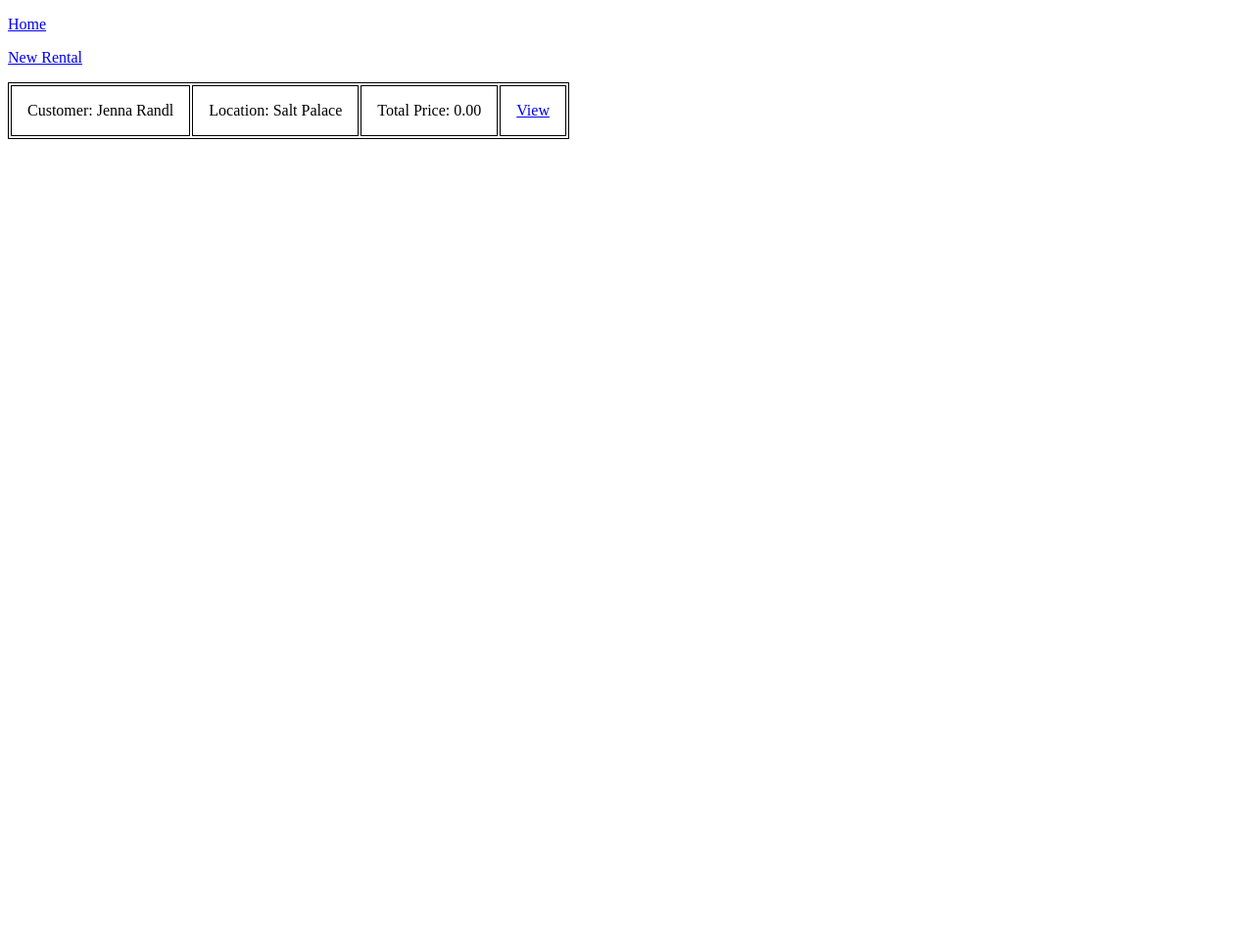
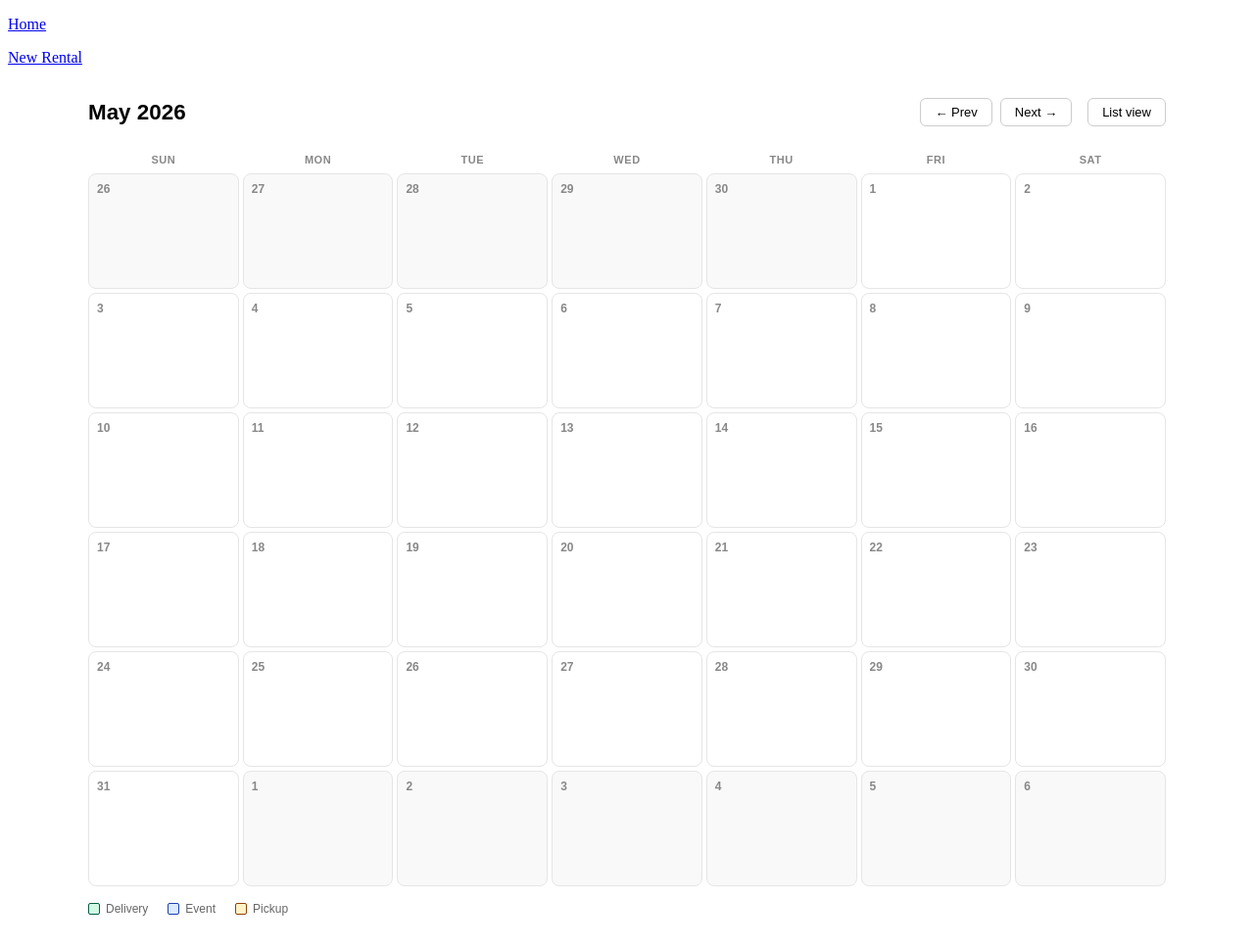
Before and after one commit to dylanmelchior/axist-rental-dashboard, a Django app: page /rentals/ in a window 1280 px wide. Shown: the whole page at 98% size. Before the commit the page ends 142 px from the top, so only its background shows below. Run offline with Django 5.2, Linux system fonts and the light colour scheme; data comes from the database, SQL or seed files in the repository; both versions use the stored data as it was after the commit.

Commit message:
Adding a calendar view to the main rental dashboard.

```diff
--- a/axist_dashboard/dashboard/models.py
+++ b/axist_dashboard/dashboard/models.py
@@ -5,13 +5,16 @@ from django.db import models
 class Customer(models.Model):
     name = models.CharField(max_length=200)
     phone = models.CharField(max_length=200, null = True)
-    email = models.EmailField(default = "None")
+    email = models.EmailField(default = "None", null = True)
     qb_id = models.BigIntegerField()
+
+    def __str__(self):
+        return self.name
 
 
 class OutreachLog(models.Model):
     customer = models.ForeignKey(Customer, on_delete=models.CASCADE)
-    lastContacted = models.DateField()
+    lastContacted = models.DateTimeField()
 
 class Rental(models.Model):
     customer = models.ForeignKey(Customer, on_delete=models.CASCADE)
--- a/axist_dashboard/dashboard/templates/rentals.html
+++ b/axist_dashboard/dashboard/templates/rentals.html
@@ -8,21 +8,195 @@
   </head>
   <header>
     <nav>
-        <p><a href="/"> Home </a></p>
-        <p><a href="/newrental/"> New Rental </a></p>
+      <p><a href="/"> Home </a></p>
+      <p><a href="/newrental/"> New Rental </a></p>
     </nav>
-</header>
+  </header>
   <body>
-    <table>
-      {% for rental in rentals %}
-      <tr>
-        <td>Customer: {{rental.customer.name}}</td>
-        <td>Location: {{rental.location}}</td>
-        <td>Total Price: {{rental.totalPrice}}</td>
-        <td><a href="{% url 'rental_card' id=rental.id %}">View</a></td>
-      </tr>
-      {% endfor %}
-    </table>
+    <style>
+      .cal-wrap {
+        max-width: 1100px;
+        margin: 2rem auto;
+        padding: 0 1rem;
+        font-family: sans-serif;
+      }
+      .cal-header {
+        display: flex;
+        align-items: center;
+        justify-content: space-between;
+        margin-bottom: 1.5rem;
+      }
+      .cal-header h2 {
+        font-size: 1.4rem;
+        font-weight: 600;
+        margin: 0;
+      }
+      .cal-nav a {
+        display: inline-block;
+        padding: 6px 14px;
+        border: 1px solid #ccc;
+        border-radius: 6px;
+        text-decoration: none;
+        color: inherit;
+        font-size: 13px;
+      }
+      .cal-nav a:hover {
+        background: #f5f5f5;
+      }
+      .day-labels {
+        display: grid;
+        grid-template-columns: repeat(7, 1fr);
+        gap: 4px;
+        margin-bottom: 4px;
+      }
+      .day-label {
+        text-align: center;
+        font-size: 11px;
+        font-weight: 600;
+        color: #888;
+        text-transform: uppercase;
+        letter-spacing: 0.05em;
+        padding: 4px 0;
+      }
+      .cal-grid {
+        display: grid;
+        grid-template-columns: repeat(7, 1fr);
+        gap: 4px;
+      }
+      .cal-day {
+        min-height: 100px;
+        border: 1px solid #e5e5e5;
+        border-radius: 8px;
+        padding: 8px;
+        background: #fff;
+      }
+      .cal-day.other-month {
+        background: #f9f9f9;
+      }
+      .cal-day.today {
+        border-color: #3b82f6;
+      }
+      .day-num {
+        font-size: 12px;
+        color: #888;
+        font-weight: 600;
+        margin-bottom: 5px;
+      }
+      .today .day-num {
+        color: #2563eb;
+      }
+      .rental-pill {
+        font-size: 11px;
+        border-radius: 4px;
+        padding: 2px 6px;
+        margin-bottom: 3px;
+        white-space: nowrap;
+        overflow: hidden;
+        text-overflow: ellipsis;
+        display: block;
+        text-decoration: none;
+      }
+      .pill-event {
+        background: #dbeafe;
+        color: #1e40af;
+      }
+      .pill-delivery {
+        background: #d1fae5;
+        color: #065f46;
+      }
+      .pill-pickup {
+        background: #fef3c7;
+        color: #92400e;
+      }
+      .legend {
+        display: flex;
+        gap: 20px;
+        margin-top: 1rem;
+      }
+      .leg-item {
+        display: flex;
+        align-items: center;
+        gap: 6px;
+        font-size: 12px;
+        color: #666;
+      }
+      .leg-dot {
+        width: 10px;
+        height: 10px;
+        border-radius: 2px;
+      }
+    </style>
 
+    <div class="cal-wrap">
+      <div class="cal-header">
+        <h2>{{ month_label }}</h2>
+        <div
+          class="cal-nav"
+          style="display: flex; gap: 8px; align-items: center"
+        >
+          <a href="?year={{ prev_year }}&month={{ prev_month }}">&larr; Prev</a>
+          <a href="?year={{ next_year }}&month={{ next_month }}">Next &rarr;</a>
+          <a href="{% url 'dashboard' %}" style="margin-left: 8px">List view</a>
+        </div>
+      </div>
+
+      <div class="day-labels">
+        {% for day in day_names %}
+        <div class="day-label">{{ day }}</div>
+        {% endfor %}
+      </div>
+
+      <div class="cal-grid">
+        {% for week in calendar_weeks %} {% for day in week %}
+        <div class="cal-day {% if not day.in_month %}other-month{% endif %} {% if day.is_today %}today{% endif %}">
+          <div class="day-num">{{ day.date.day }}</div>
+
+          {% for rental in day.deliveries %}
+          <a href="{% url 'rental_card' rental.id %}" class="rental-pill pill-delivery"
+            title="{{ rental.customer }} — ${{ rental.totalPrice }}">
+            &#x1F69A; {{ rental.deliveryDate|date:"g:i A" }} {{ rental.customer }}
+          </a>
+          {% endfor %}
+          {% for rental in day.events %}
+          <a href="{% url 'rental_card' rental.id %}" class="rental-pill pill-event"
+            title="{{ rental.customer }} — ${{ rental.totalPrice }}">
+            {{ rental.events|date:"g:i A" }} {{ rental.customer }}
+          </a>
+          {% endfor %}
+          {% for rental in day.pickups %}
+          <a href="{% url 'rental_card' rental.id%}" class="rental-pill pill-pickup"
+            title="{{ rental.customer }} — ${{ rental.totalPrice }}">
+            &#x1F69A; {{ rental.deliveryDate|date:"g:i A" }} {{ rental.customer }}
+          </a>
+          {% endfor %}
+        </div>
+        {% endfor %}
+        {% endfor %}
+      </div>
+
+      <div class="legend">
+        <div class="leg-item">
+          <div
+            class="leg-dot"
+            style="background: #d1fae5; border: 1px solid #065f46"
+          ></div>
+          Delivery
+        </div>
+        <div class="leg-item">
+          <div
+            class="leg-dot"
+            style="background: #dbeafe; border: 1px solid #1e40af"
+          ></div>
+          Event
+        </div>
+        <div class="leg-item">
+          <div
+            class="leg-dot"
+            style="background: #fef3c7; border: 1px solid #92400e"
+          ></div>
+          Pickup
+        </div>
+      </div>
+    </div>
   </body>
 </html>
--- a/axist_dashboard/dashboard/views.py
+++ b/axist_dashboard/dashboard/views.py
@@ -5,12 +5,14 @@ from django.http import JsonResponse
 from django.views.decorators.csrf import requires_csrf_token
 from django.shortcuts import get_object_or_404, redirect, render
 import os
+import calendar
 from intuitlib.client import AuthClient
 from intuitlib.enums import Scopes
 from quickbooks import QuickBooks
 from quickbooks.objects.customer import Customer as QBCustomer
 from .scripts.sync import sync_customers_from_qb
 from .models import Customer, OutreachLog, Item, RentalItem, Rental
+from datetime import datetime, timedelta
 
 # Create your views here.
 
@@ -82,7 +84,7 @@ def get_customers(request):
 
     sync_customers_from_qb(customers_json)
 
-    # update tokens in case they got refreshed
+    # updatetime tokens in case they got refreshed
     request.session["access_token"] = auth_client.access_token
     request.session["refresh_token"] = auth_client.refresh_token
 
@@ -122,9 +124,62 @@ def customers(request):
     })
 
 def rentals(request):
-    rentals = Rental.objects.all()
-    return render(request, "rentals.html", {
-        "rentals": rentals,
+    today = datetime.today()
+    year  = int(request.GET.get('year',  today.year))
+    month = int(request.GET.get('month', today.month))
+
+    # prev/next month nav
+    prev = datetime(year, month, 1).replace(day=1)
+    prev = (prev.replace(day=1) - timedelta(days=1)).replace(day=1)
+    next_m = datetime(year, month, 28) + timedelta(days=4)
+    next_m = next_m.replace(day=1)
+
+    # pull all rentals touching this month
+    month_start = datetime(year, month, 1)
+    month_end   = datetime(year, month, calendar.monthrange(year, month)[1])
+    rentals = Rental.objects.filter(
+        pickupDate__gte=month_start,
+        deliveryDate__lte=month_end
+    )
+
+    # build a lookup: datetime -> {deliveries, events, pickups}
+    day_map = {}
+    for r in rentals:
+        for dt, bucket in [
+            (r.deliveryDate, 'deliveries'),
+            (r.eventDateStart,   'events'),
+            (r.eventDateEnd,     'events'),
+            (r.pickupDate,   'pickups'),
+        ]:
+            d = dt.date()
+            if d not in day_map:
+                day_map[d] = {'deliveries': [], 'events': [], 'pickups': []}
+            # avoid dupe event pills for multi-day events
+            if r not in day_map[d][bucket]:
+                day_map[d][bucket].append(r)
+
+    # build calendar weeks
+    cal = calendar.Calendar(firstweekday=6)  # Sunday first
+    weeks = []
+    for week in cal.monthdatescalendar(year, month):
+        row = []
+        for d in week:
+            row.append({
+                'date':      d,
+                'in_month':  d.month == month,
+                'is_today':  d == today,
+                'deliveries': day_map.get(d, {}).get('deliveries', []),
+                'events':     day_map.get(d, {}).get('events', []),
+                'pickups':    day_map.get(d, {}).get('pickups', []),
+            })
+        weeks.append(row)
+
+    return render(request, 'rentals.html', {
+        'calendar_weeks': weeks,
+        'month_label':    datetime(year, month, 1).strftime('%B %Y'),
+        'day_names':      ['Sun','Mon','Tue','Wed','Thu','Fri','Sat'],
+        'prev_year':      prev.year,   'prev_month': prev.month,
+        'next_year':      next_m.year, 'next_month': next_m.month,
     })
 
 def rental_card(request, id):
```
Also changed, not shown: axist_dashboard/dashboard/migrations/0009_alter_customer_email.py (added), axist_dashboard/dashboard/migrations/0010_alter_outreachlog_lastcontacted.py (added), axist_dashboard/db.sqlite3.
